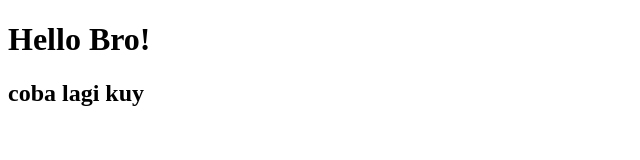
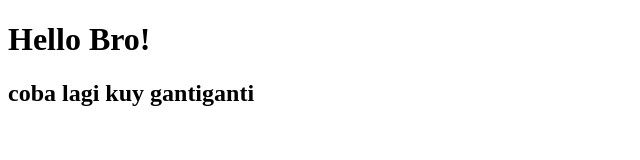
Before and after one commit to radityapa/belajargitdangithub, a website: page index.html in a window 1280 px wide. Shown: the whole page, without its empty margins (0-640 px from the left). Drawn offline with Linux system fonts and the light colour scheme.

Commit message:
edit h2 element

```diff
--- a/index.html
+++ b/index.html
@@ -7,6 +7,6 @@
 </head>
 <body>
     <h1>Hello Bro!</h1>
-    <h2>coba lagi kuy</h2>
+    <h2>coba lagi kuy gantiganti</h2>
 </body>
 </html>
```
